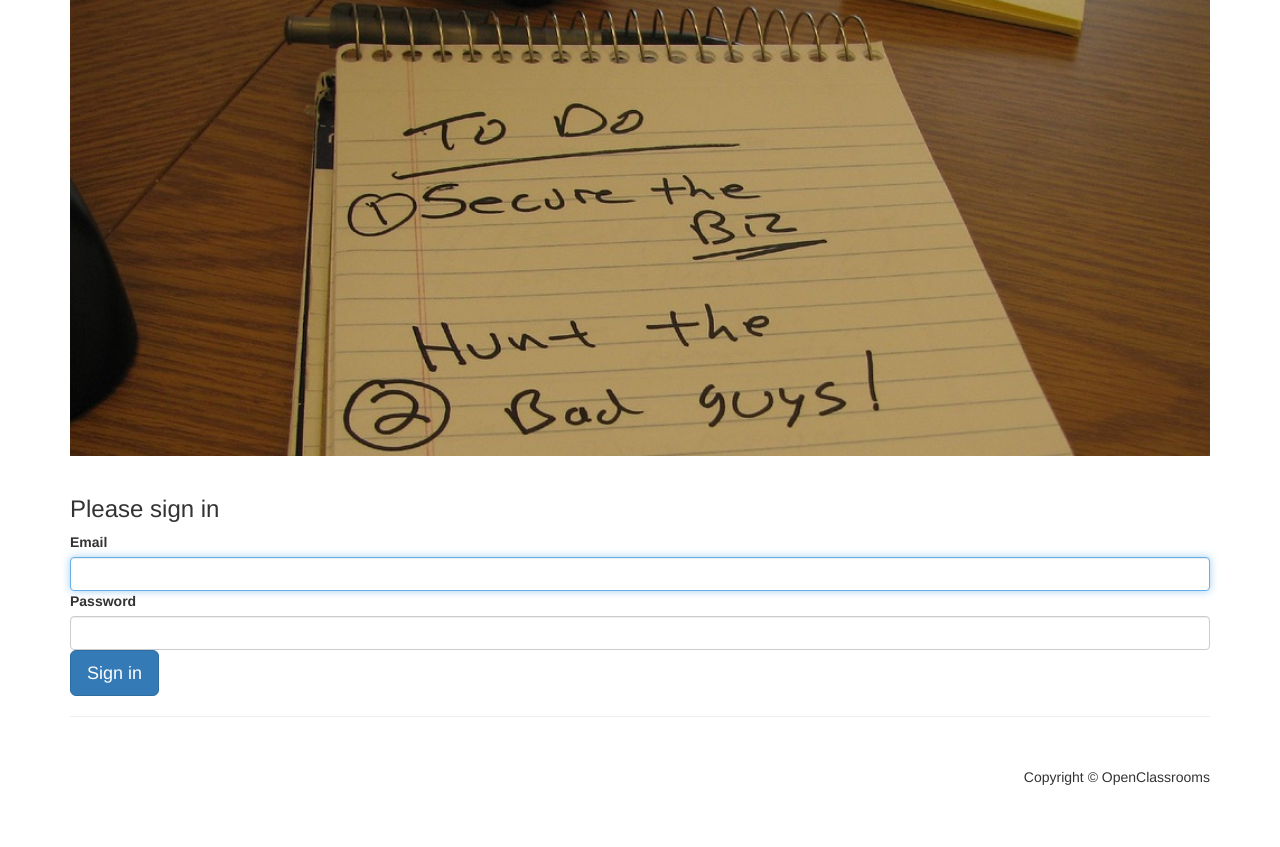
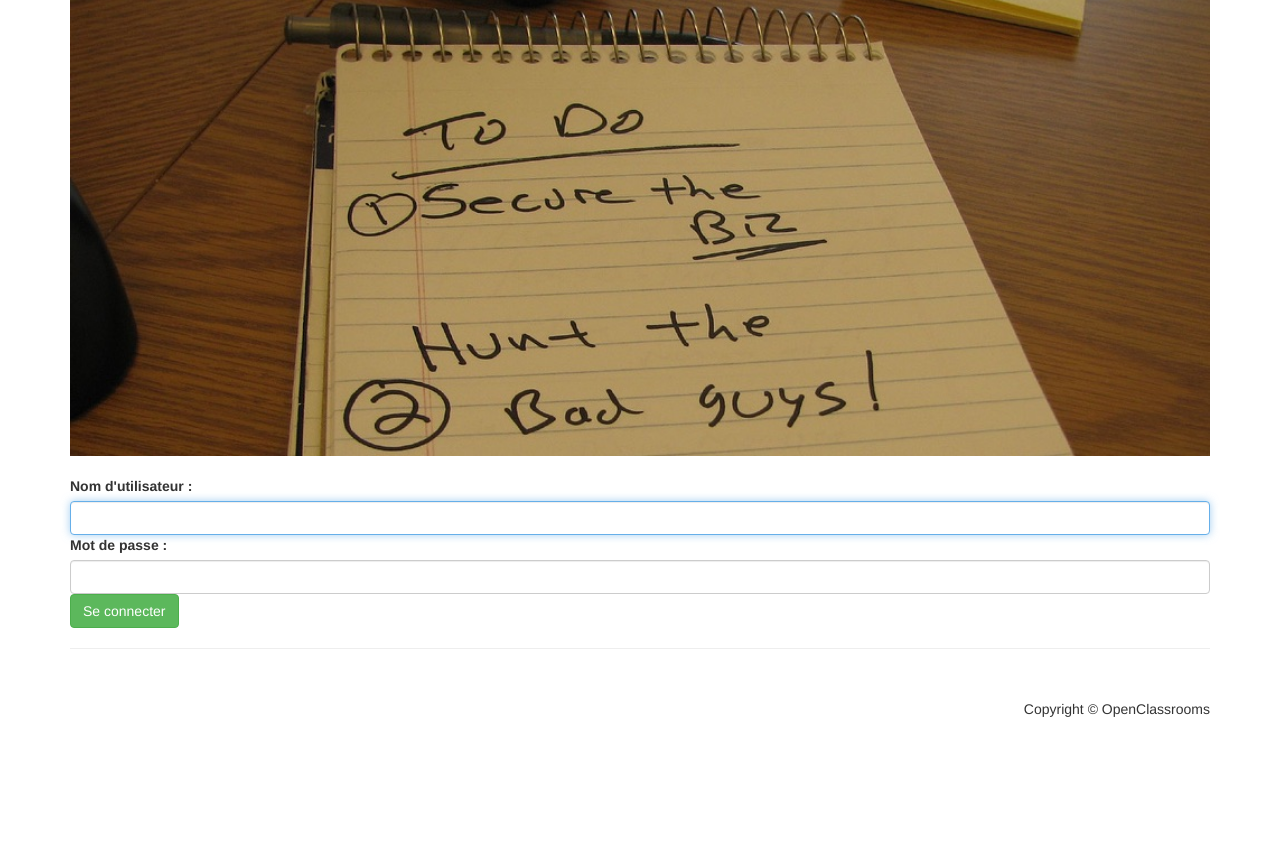
Before and after one commit to MyrrdinAlsatian/todoApp, a Symfony app: template templates/security/login.html.twig in a window 1280 px wide. Shown: the part 105-952 px from the top of the page. After the commit the page ends 822 px from the top, so only its background shows below. Run offline with Twig, Linux system fonts and the light colour scheme; the template is opened without the code that fills it, so the values that code supplies are empty; some libraries are stand-ins or nearby versions.

Commit message:
[🎨 styles](Front): change login form to match authenticator

```diff
--- a/templates/security/login.html.twig
+++ b/templates/security/login.html.twig
@@ -10,15 +10,14 @@
 
     {% if app.user %}
         <div class="mb-3">
-            You are logged in as {{ app.user.userIdentifier }}, <a href="{{ path('app_logout') }}">Logout</a>
+            Vous êtes connecté en tant que {{ app.user.userIdentifier }}, <a href="{{ path('app_logout') }}">Déconnexion</a>
         </div>
     {% endif %}
 
-    <h1 class="h3 mb-3 font-weight-normal">Please sign in</h1>
-    <label for="inputEmail">Email</label>
-    <input type="email" value="{{ last_username }}" name="email" id="inputEmail" class="form-control" autocomplete="email" required autofocus>
-    <label for="inputPassword">Password</label>
-    <input type="password" name="password" id="inputPassword" class="form-control" autocomplete="current-password" required>
+    <label for="username">Nom d'utilisateur :</label>
+    <input type="text" value="{{ last_username }}" name="username" id="username" class="form-control" autocomplete="username" required autofocus>
+    <label for="password">Mot de passe :</label>
+    <input type="password" name="password" id="password" class="form-control" autocomplete="current-password" required>
 
     <input type="hidden" name="_csrf_token"
            value="{{ csrf_token('authenticate') }}"
@@ -35,8 +34,6 @@
         </div>
     #}
 
-    <button class="btn btn-lg btn-primary" type="submit">
-        Sign in
-    </button>
+        <button class="btn btn-success" type="submit">Se connecter</button>
 </form>
 {% endblock %}
```
